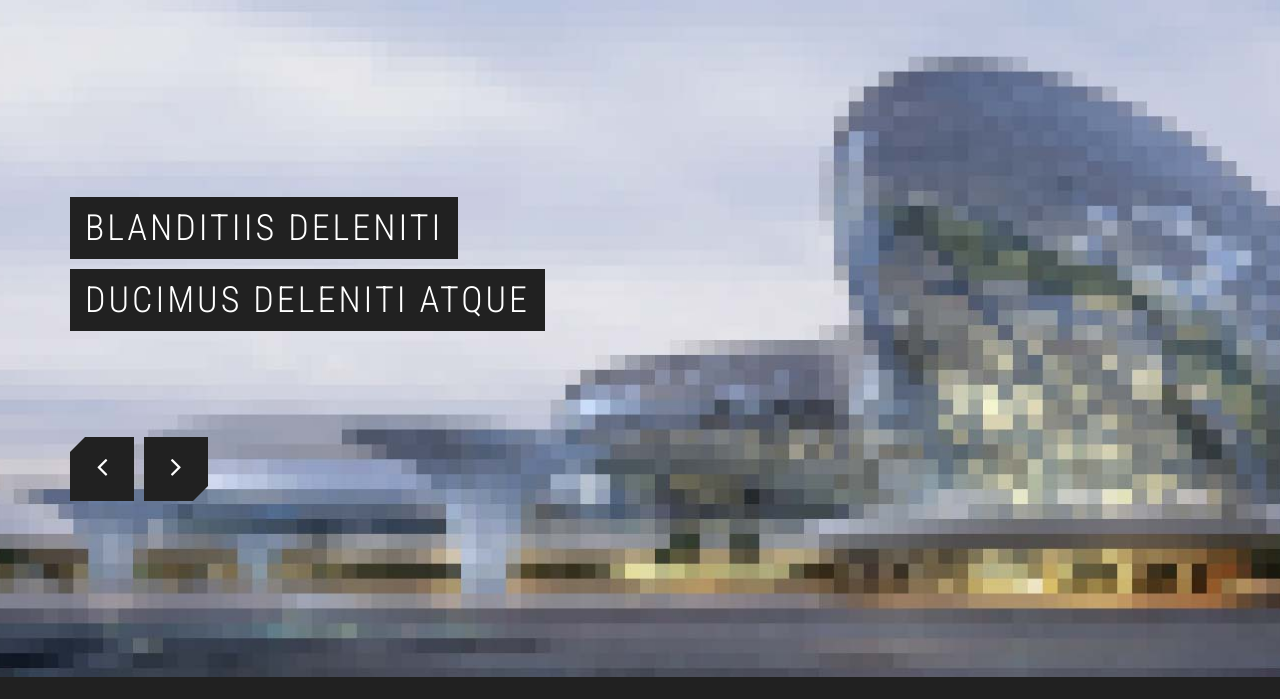
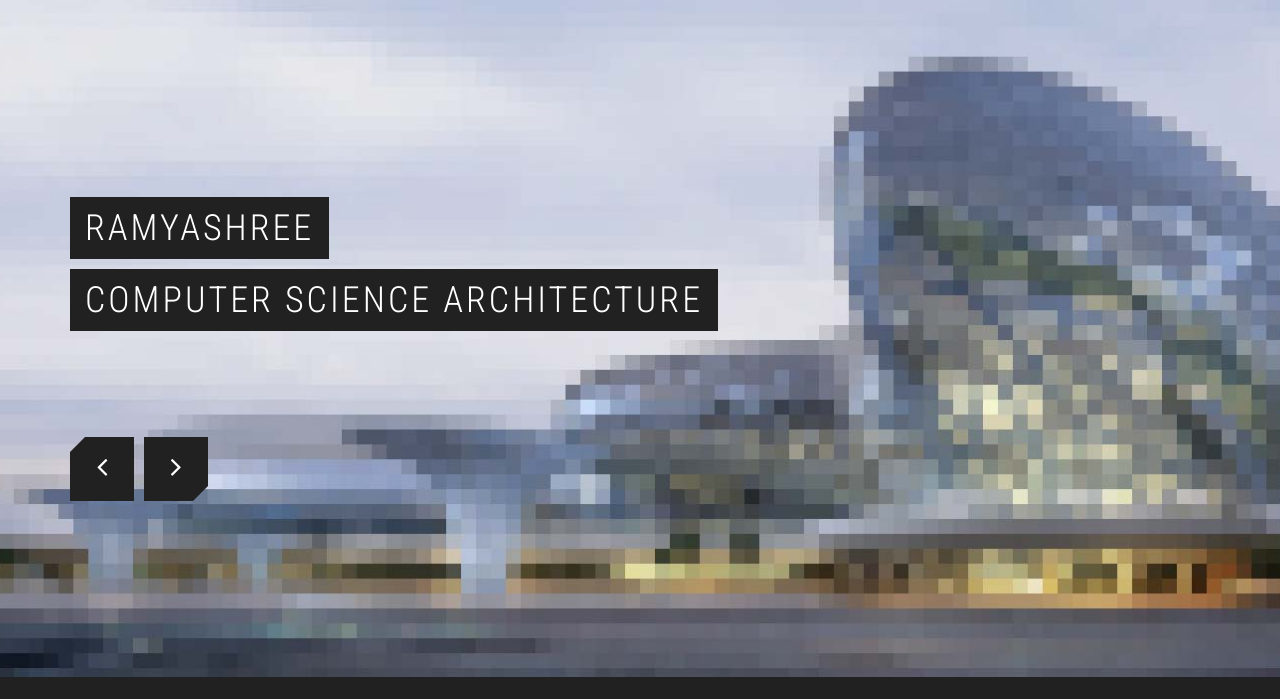
Before and after one commit to ramya2892003/ramya28920033.github.io, a plain HTML site: page index.html in a window 1280 px wide. Shown: the part 101-800 px from the top of the page. Drawn offline with Linux system fonts and the light colour scheme.

Commit message:
user name'

```diff
--- a/index.html
+++ b/index.html
@@ -56,8 +56,8 @@
 					<li data-bg-image="dummy/slide-1.jpg">
 						<div class="container">
 							<div class="slide-title">
-								<span>blanditiis deleniti</span> <br>
-								<span>ducimus deleniti atque</span>
+								<span>RAMYASHREE</span> <br>
+								<span>COMPUTER SCIENCE ARCHITECTURE</span>
 							</div>
 						</div>
 					</li>
```
